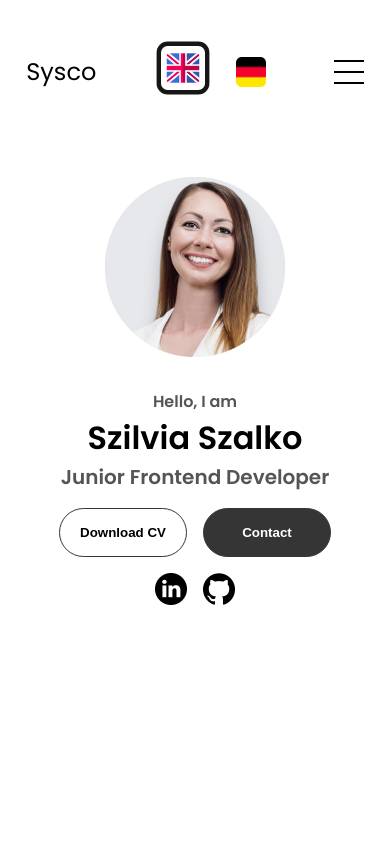
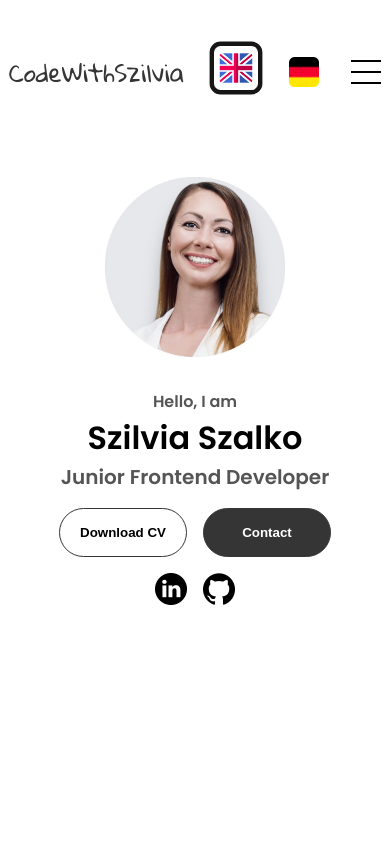
Before and after one commit to Sysco-CH/Black-White-Portfolio, a plain HTML site: page index.html in a window 390 px wide. Shown: the top 844 px of the page. Drawn offline with Linux system fonts and the light colour scheme.

Commit message:
Change logo style

```diff
--- a/index.html
+++ b/index.html
@@ -7,10 +7,13 @@
     <title>My Portfolio</title>
     <link rel="stylesheet" href="style.css" />
     <link rel="stylesheet" href="mediaqueries.css" />
+    <link rel="preconnect" href="https://fonts.googleapis.com">
+    <link rel="preconnect" href="https://fonts.gstatic.com" crossorigin>
+    <link href="https://fonts.googleapis.com/css2?family=Gloria+Hallelujah&display=swap" rel="stylesheet">
   </head>
   <body>
     <nav id="desktop-nav">
-      <div class="logo">Szilvia Szalko</div>
+      <div class="logo" id="lgo">CodeWithSzilvia</div>
       <div>
         <ul class="nav-links">
           <li><a href="#about" data-translate="about">About</a></li>
@@ -23,7 +26,7 @@
       </div>
     </nav>
     <nav id="hamburger-nav">
-      <div class="logo">Sysco</div>
+      <div class="logo" id="lgoMob">CodeWithSzilvia</div>
       <div>
         <img id="flagMob-en" src="./assets/flag-en.png" alt="English" class="language-flag" onclick="switchLanguage(`en`)">
         <img id="flagMob-de" src="./assets/flag-de.png" alt="Deutsch" class="language-flag" onclick="switchLanguage(`de`)">
--- a/mediaqueries.css
+++ b/mediaqueries.css
@@ -18,6 +18,13 @@
   #experience,
   .experience-details-container {
     margin-top: 2rem;
+  }
+
+  #lgoMob {
+    font-family: "Gloria Hallelujah", cursive;
+    font-weight: 400;
+    font-style: normal;
+    color: rgb(53, 53, 53);
   }
   #profile,
   .section-container {
@@ -55,6 +62,12 @@
       border: 4px solid #161616;
       transform: scale(1.1);
       border-radius: 10px;
+    }
+    #lgoMob {
+      font-family: "Gloria Hallelujah", cursive;
+      font-weight: 400;
+      font-style: normal;
+      color: rgb(53, 53, 53);
     }
 
     #profile {
--- a/style.css
+++ b/style.css
@@ -28,6 +28,12 @@ a,
 }
 
 /* DESKTOP NAV */
+#lgo {
+  font-family: "Gloria Hallelujah", cursiv;
+  font-weight: 400;
+  font-size: normal;
+  color: rgb(53, 53, 53);
+}
 
 nav,
 .nav-links {
```
